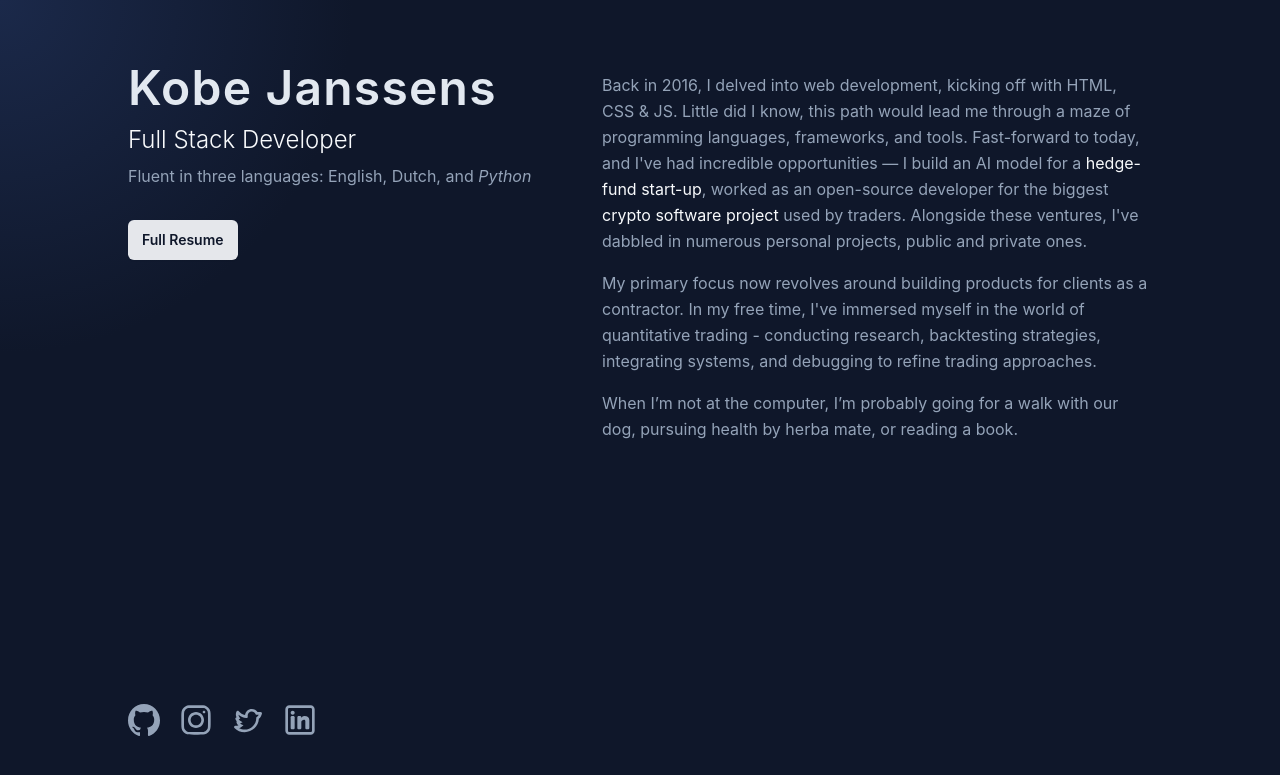
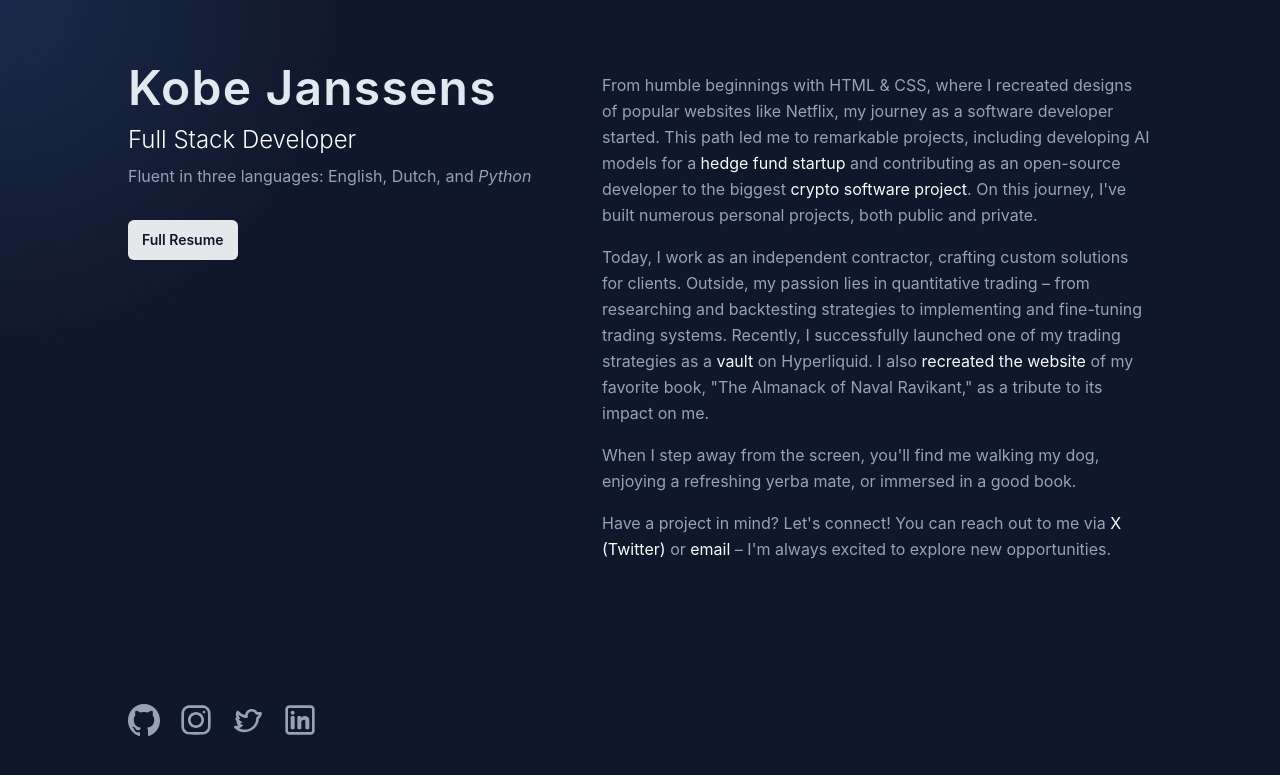
Before and after one commit to AlgoQ/Portfolio, a Django app: page / in a window 1280 px wide. Shown: the top 775 px of the page. Run offline with Django 4.2, Linux system fonts and the light colour scheme; data that the repository does not hold is empty; some libraries are stand-ins or nearby versions; some web fonts are replaced.

Commit message:
update description

```diff
--- a/core/templates/core/index.html
+++ b/core/templates/core/index.html
@@ -19,9 +19,10 @@
         </div>
         <div class="main-panel sm:w-3/5 sm:ml-6 pt-16 pr-10 sm:pr-16 md:pr-28 lg:pr-32 overflow-y-auto">
             <div class="description text-slate-400 leading-relaxed">
-                <p class="mt-2">Back in 2016, I delved into web development, kicking off with HTML, CSS & JS. Little did I know, this path would lead me through a maze of programming languages, frameworks, and tools. Fast-forward to today, and I've had incredible opportunities — I build an AI model for a <a class="job-link" href="https://theelysian.fund/" target="_blank">hedge-fund start-up</a>, worked as an open-source developer for the biggest <a class="job-link" href="https://github.com/ccxt/ccxt" target="_blank">crypto software project</a> used by traders. Alongside these ventures, I've dabbled in numerous personal projects, public and private ones.</p>
-                <p class="mt-4">My primary focus now revolves around building products for clients as a contractor. In my free time, I've immersed myself in the world of quantitative trading - conducting research, backtesting strategies, integrating systems, and debugging to refine trading approaches.</p>
-                <p class="mt-4">When I’m not at the computer, I’m probably going for a walk with our dog, pursuing health by herba mate, or reading a book.</p>
+                <p class="mt-2">From humble beginnings with HTML & CSS, where I recreated designs of popular websites like Netflix, my journey as a software developer started. This path led me to remarkable projects, including developing AI models for a <a class="job-link" href="https://theelysian.fund/" target="_blank">hedge fund startup</a> and contributing as an open-source developer to the biggest <a class="job-link" href="https://github.com/ccxt/ccxt" target="_blank">crypto software project</a>. On this journey, I've built numerous personal projects, both public and private.</p>
+                <p class="mt-4">Today, I work as an independent contractor, crafting custom solutions for clients. Outside, my passion lies in quantitative trading – from researching and backtesting strategies to implementing and fine-tuning trading systems. Recently, I successfully launched one of my trading strategies as a <a class="job-link" href="https://app.hyperliquid.xyz/vaults/0x8653be36bd297677e6ebcc33977fb780a689ff2c" target="_blank">vault</a> on Hyperliquid. I also <a class="job-link" href="https://navalmanack.vercel.app/" target="_blank">recreated the website</a> of my favorite book, "The Almanack of Naval Ravikant," as a tribute to its impact on me.</p>
+                <p class="mt-4">When I step away from the screen, you'll find me walking my dog, enjoying a refreshing yerba mate, or immersed in a good book.</p>
+                <p class="mt-4">Have a project in mind? Let's connect! You can reach out to me via <a class="job-link" href="https://twitter.com/AlgoQQ" target="_blank">X (Twitter)</a> or <a class="job-link" href="mailto:kobejanssens@outlook.com">email</a> – I'm always excited to explore new opportunities.</p>
             </div>
             <div class="jobs mt-24 mb-6">
                 {% for job in jobs %}
```
